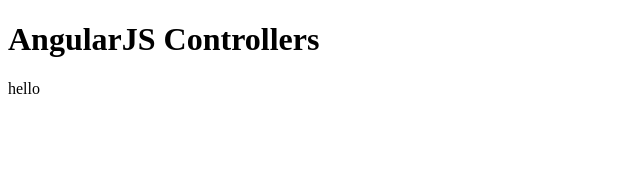
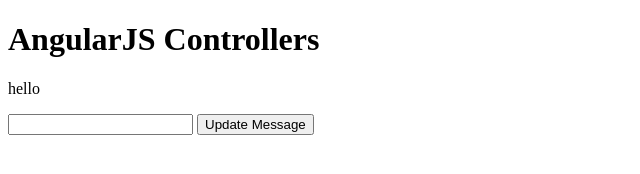
Before and after one commit to jpremmel/angularjs-controllers, a plain HTML site: page index.html in a window 1280 px wide. Shown: the whole page, without its empty margins (0-640 px from the left). Drawn offline with nearby package versions, Linux system fonts and the light colour scheme.

Commit message:
Add ability to update the message

```diff
--- a/app.js
+++ b/app.js
@@ -5,4 +5,7 @@
 angular.module('app').controller('MainCtrl', function($scope) {
   $scope.message = 'hello';
 
+  $scope.updateMessage = function(message){
+    $scope.message = message;
+  };
 });
--- a/index.html
+++ b/index.html
@@ -10,6 +10,10 @@
       <h1>AngularJS Controllers</h1>
       <div ng-controller="MainCtrl">
         <p>{{ message }}</p>
+        <form ng-submit="updateMessage(newMessage)"> <!--The ng-submit directive contains an Angular expression that gets executed when the form gets submitted-->
+          <input type="text" ng-model="newMessage">
+          <button type="submit">Update Message</button>
+        </form>
       </div>
     </div>
   </body>
```
